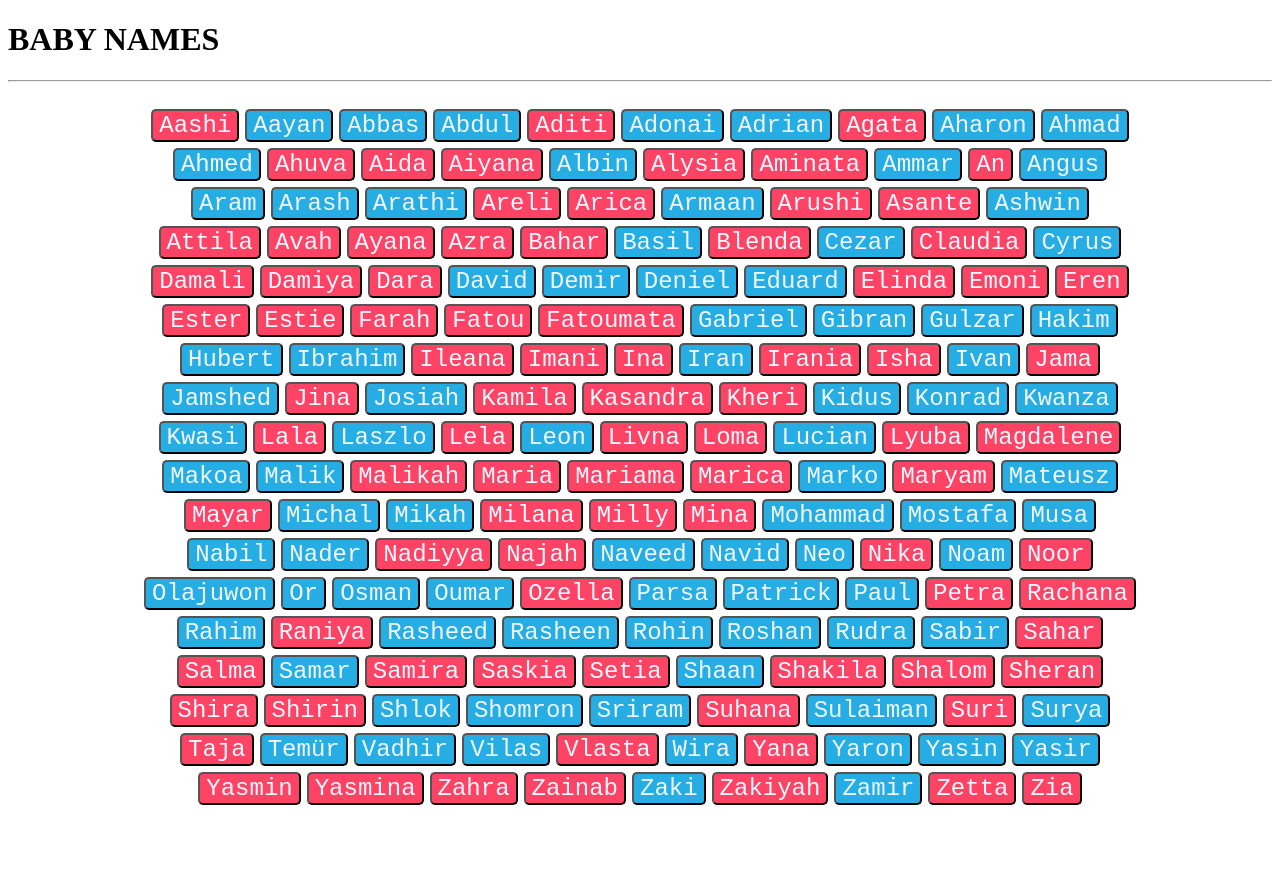
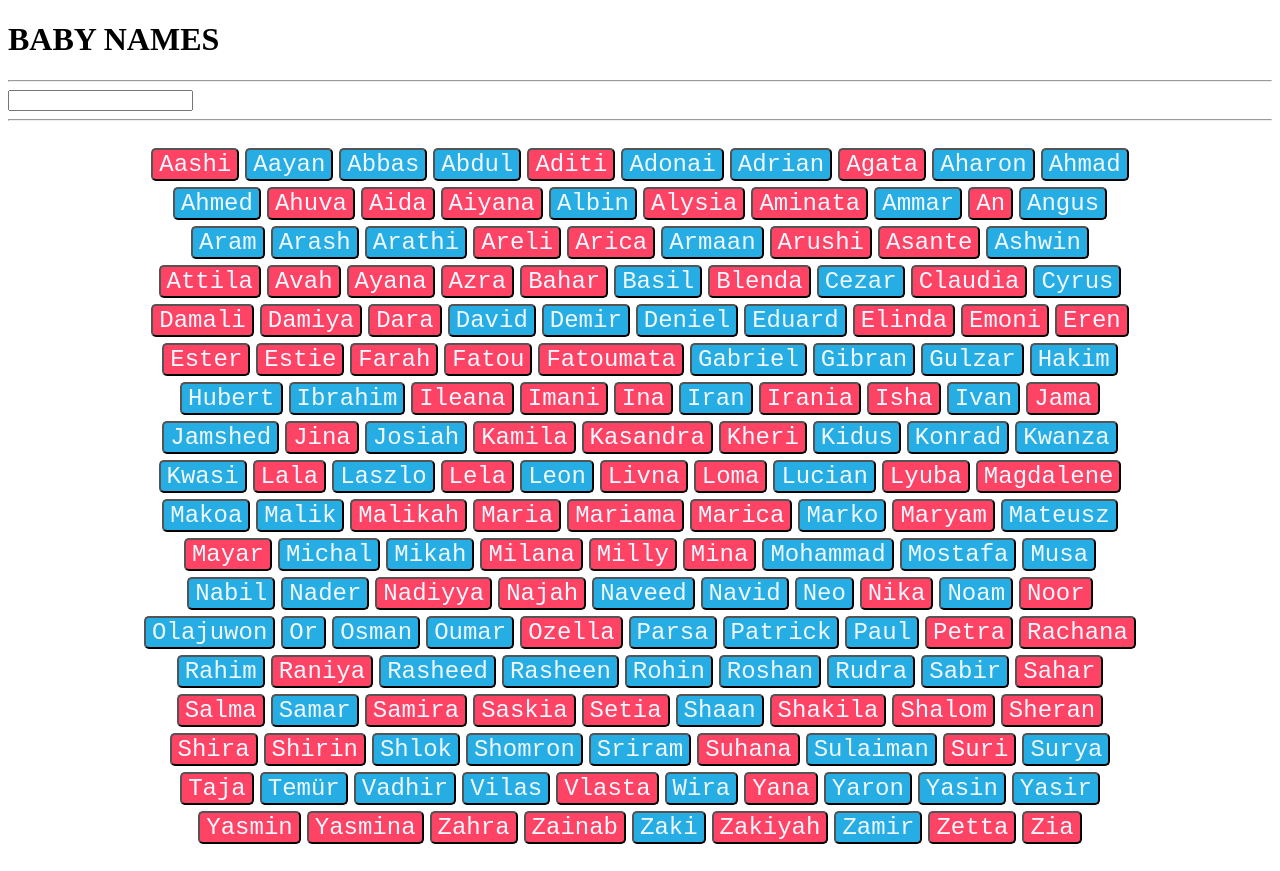
Before and after one commit to maghfoor-a/baby-names-react, a React (Create React App) app: page / in a window 1280 px wide. Before the commit the page ends 832 px from the top, so only its background shows below. Built offline with nearby package versions, Linux system fonts and the light colour scheme; the HTML template or start-up script is replaced by a standard one.

Commit message:
added search bar

```diff
--- a/src/components/MainContent.tsx
+++ b/src/components/MainContent.tsx
@@ -1,7 +1,11 @@
 import babyNamesData from "../data/babyNamesData.json";
 import "./MainContentStyles.css";
+import { useState } from "react";
 
 export default function MainContent(): JSX.Element {
+
+  const [text, setText] = useState("");
+
   interface babyDataTypes {
     id: number;
     name: string;
@@ -10,6 +14,7 @@ export default function MainContent(): JSX.Element {
 
   const allTheNames = babyNamesData
     .sort((a, b) => (a.name > b.name ? 1 : -1))
+    .filter((babyData: babyDataTypes) => babyData.name.includes(`${text}`))
     .map((babyData: babyDataTypes) => {
       return (
         <>
@@ -19,21 +24,25 @@ export default function MainContent(): JSX.Element {
         </>
       );
     });
-  //   const femaleNames = babyNamesData.map((babyData: babyDataTypes) => {
-  //     let name = "";
-  //     if (babyData.sex === "f") {
-  //         name = babyData.name
-  //     }
-  //     return <p key={babyData.id}>{name}</p>
-  //   })
+
+
+
 
   return (
-    <body id="body">
+    <>
+      <>
+            <input className="searchBar" value={text}
+            onChange={(event) => {
+                setText(event.target.value)
+            }}
+            />
+        </>
+      <hr/>
       <div className="wrapper">
         <div className="namesList">
           <p> {allTheNames} </p>
         </div>
       </div>
-    </body>
+    </>
   );
 }
```
